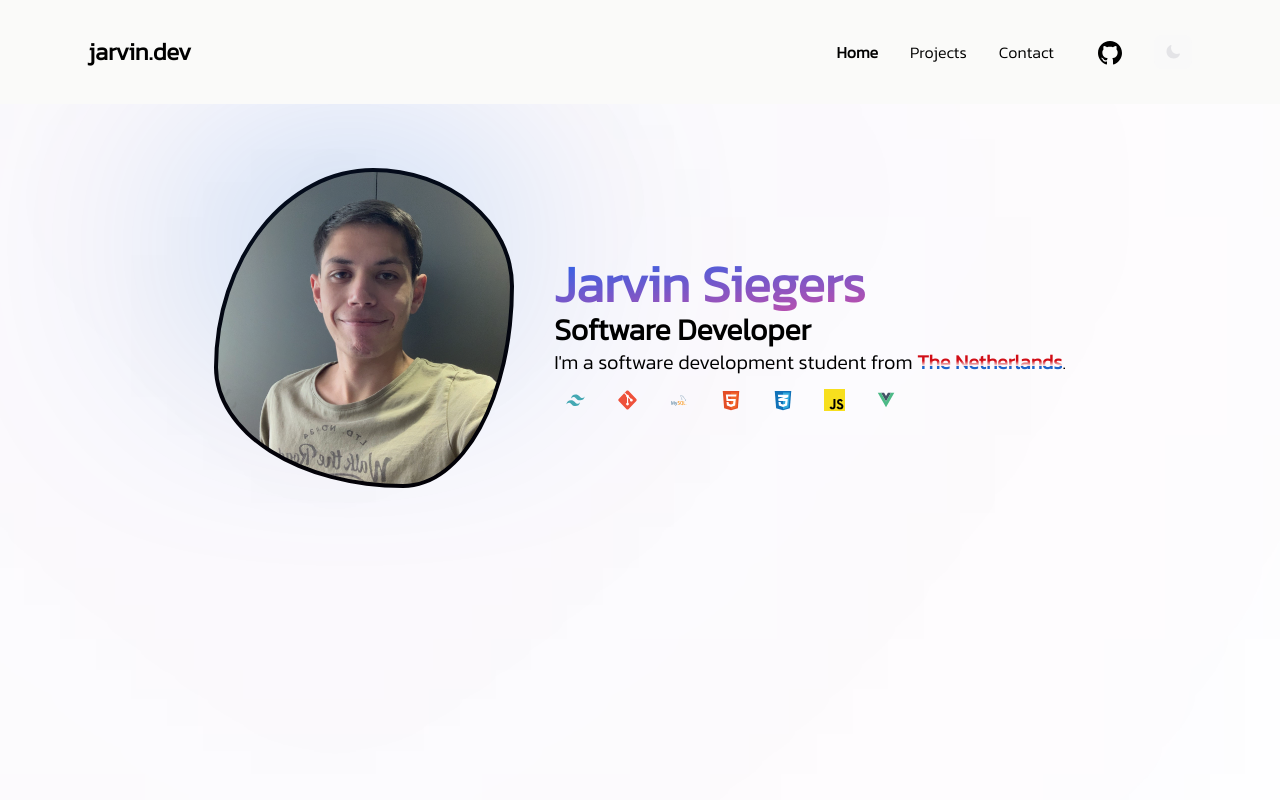
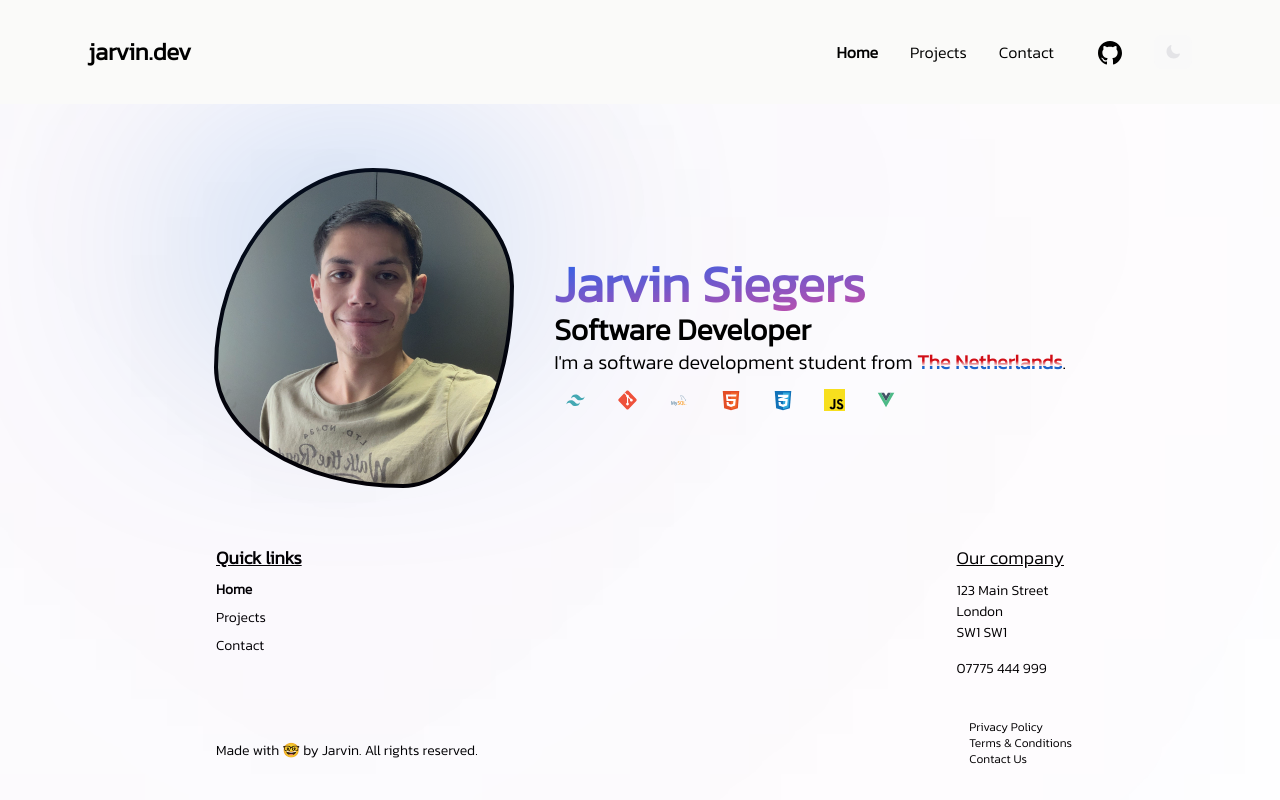
Before and after one commit to jarvin-s/portfolio, a Vue app: page / in a window 1280 px wide. Built offline with nearby package versions, Linux system fonts and the light colour scheme.

Commit message:
Add Footer (wip)

```diff
--- a/src/App.vue
+++ b/src/App.vue
@@ -5,11 +5,14 @@
       <component :is="Component" :key="route.path" />
     </Transition>
   </RouterView>
+
+  <Footer />
 </template>
 
 <script setup>
 import { RouterView } from 'vue-router'
 import Navbar from '@/components/Navbar.vue'
+import Footer from '@/views/Footer.vue'
 </script>
 
 <style>
--- /dev/null
+++ b/src/views/Footer.vue
@@ -0,0 +1,50 @@
+<template>
+    <!-- <svg id="visual" viewBox="0 0 900 600" width="900" height="600" xmlns="http://www.w3.org/2000/svg"
+        xmlns:xlink="http://www.w3.org/1999/xlink" version="1.1">
+        <path
+            d="M0 479L21.5 486.2C43 493.3 86 507.7 128.8 513C171.7 518.3 214.3 514.7 257.2 514.8C300 515 343 519 385.8 514.5C428.7 510 471.3 497 514.2 500.3C557 503.7 600 523.3 642.8 528C685.7 532.7 728.3 522.3 771.2 517.5C814 512.7 857 513.3 878.5 513.7L900 514L900 601L878.5 601C857 601 814 601 771.2 601C728.3 601 685.7 601 642.8 601C600 601 557 601 514.2 601C471.3 601 428.7 601 385.8 601C343 601 300 601 257.2 601C214.3 601 171.7 601 128.8 601C86 601 43 601 21.5 601L0 601Z"
+            fill="#282828" stroke-linecap="round" stroke-linejoin="miter"></path>
+    </svg> -->
+    <div class="w-full bg-white text-black dark:bg-zinc-900 dark:text-white">
+        <div class="container mx-auto max-w-4xl h-full flex flex-wrap justify-between items-start text-sm p-6 pt-8 pb-4">
+            <div>
+                <div class="mb-2 text-lg underline">
+                    <b>Quick links</b>
+                </div>
+                <RouterLink to="/" class="block mb-2">Home</RouterLink>
+                <RouterLink to="/projects" class="block mb-2">Projects</RouterLink>
+                <RouterLink to="/contact" class="block mb-2">Contact</RouterLink>
+            </div>
+            <div>
+                <div class="mb-2 text-lg underline">
+                    Our company
+                </div>
+                <p class="mb-4 leading-normal">
+                    123 Main Street <br>
+                    London <br>
+                    SW1 SW1
+                </p>
+                <p class="text-sm">07775 444 999</p>
+            </div>
+        </div>
+
+        <div class="container mx-auto max-w-4xl h-full flex  flex-wrap justify-between items-center text-sm py-6 pl-6 pr-4">
+            <div class="mt-4">Made with 🤓 by Jarvin. All rights reserved.</div>
+            <div class="pt-4 md:p-0 text-left text-xs">
+                <div class="no-underline hover:underline ml-4 cursor-pointer">Privacy Policy</div>
+                <div class="no-underline hover:underline ml-4 cursor-pointer">Terms & Conditions</div>
+                <div class="no-underline hover:underline ml-4 cursor-pointer">Contact Us</div>
+            </div>
+        </div>
+    </div>
+</template>
+
+<script>
+export default {
+    data() {
+        return {
+            title: "test"
+        }
+    }
+}
+</script>
```
